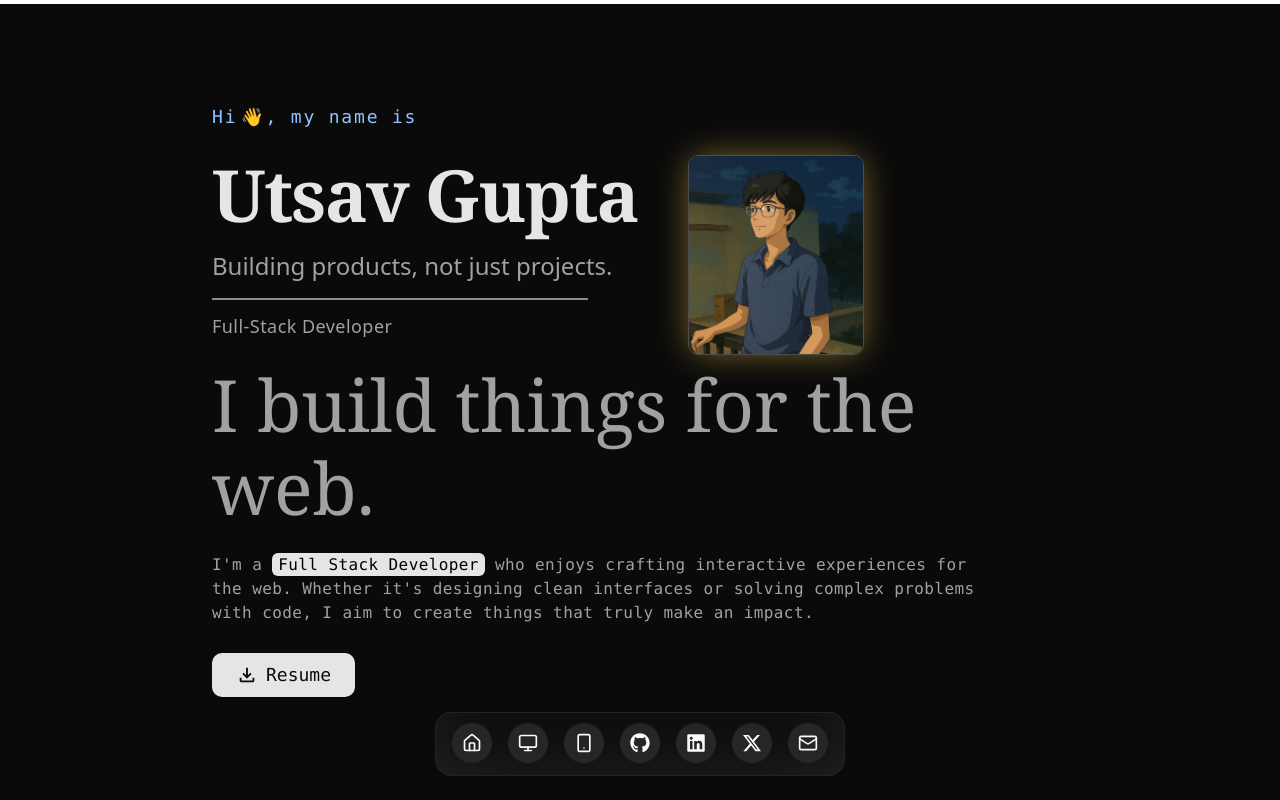
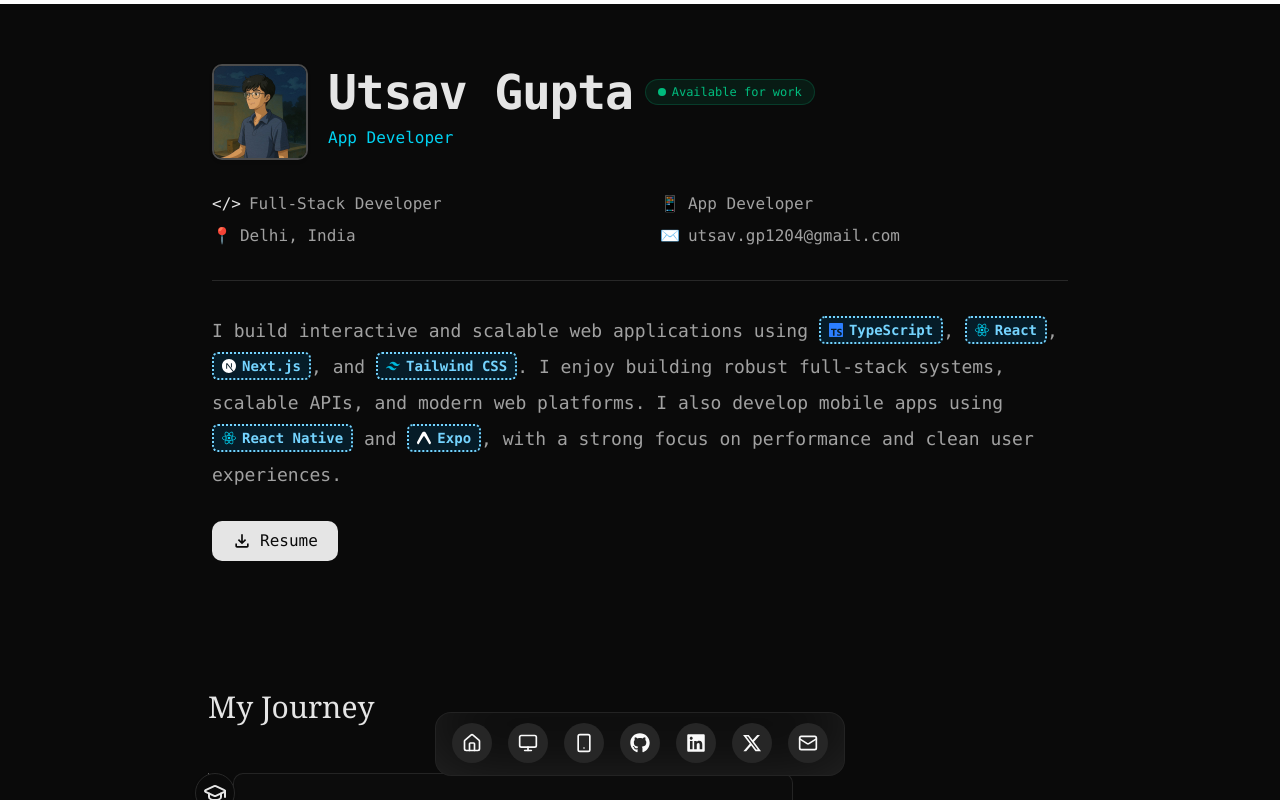
Before and after one commit to utsavg05/next-portfolio, a Next.js app: page / in a window 1280 px wide. Shown: the top 800 px of the page. Built offline with nearby package versions, Linux system fonts and the light colour scheme.

Commit message:
Enhance HeroSection with RotatingText component and improve layout structure

```diff
--- a/src/components/pages/hero.tsx
+++ b/src/components/pages/hero.tsx
@@ -262,9 +262,10 @@ import Link from "next/link";
 import Image from "next/image";
 import { motion, Variants } from "motion/react";
 import { MdOutlineFileDownload } from "react-icons/md";
+import { SiTypescript, SiReact, SiNextdotjs, SiTailwindcss, SiExpo } from "react-icons/si";
+import RotatingText from '../../components/RotatingText';
 
 const HeroSection = () => {
-  // Animation Variants
   const containerVariants = {
     hidden: { opacity: 0 },
     visible: {
@@ -308,102 +309,136 @@ const HeroSection = () => {
       initial="hidden"
       whileInView="visible"
       viewport={{ once: true, margin: "-100px" }}
-      className="w-full min-h-screen md:max-w-4xl mx-auto flex flex-col justify-center px-6 md:px-5 py-4 md:py-16"
+      className="w-full  md:max-w-4xl mx-auto flex flex-col justify-center px-6 md:px-5 py-4 md:py-16"
     >
-      {/* Intro */}
-      <motion.p
-        variants={fadeInBlur}
-        className="font-mono text-sky-900 text-md md:text-lg dark:text-chart-1 tracking-widest mb-6"
-      >
-        Hi<motion.span
-          animate={{ rotate: [0, 20, 0] }}
-          transition={{ repeat: Infinity, duration: 2, repeatDelay: 1 }}
-          className="inline-block ml-1"
-        >👋</motion.span>, my name is
-      </motion.p>
-
-      <div className="flex flex-col md:flex-row items-center md:items-start gap-6 md:gap-10">
-        {/* LEFT CONTENT */}
-        <div className="flex-1 text-center md:text-left w-fit">
-          <motion.h1
-            variants={fadeInBlur}
-            className="text-primary text-5xl sm:text-6xl md:text-6xl lg:text-7xl w-fit font-bold font-serif leading-tight md:leading-[1.1] tracking-tight"
-          >
-            Utsav Gupta
-          </motion.h1>
-
-          <motion.p
-            variants={fadeInBlur}
-            className="hidden md:block mt-4 text-muted-foreground text-lg sm:text-xl md:text-2xl max-w-xl w-fit"
-          >
-            Building products, not just projects.
-          </motion.p>
-
+      {/* Name + Avatar Row */}
       <motion.div
         variants={fadeInBlur}
-            className="hidden md:block mt-4 h-[2px] w-94 bg-primary/60 mx-auto md:mx-0"
-          />
-
-          <motion.p
-            variants={fadeInBlur}
-            className="hidden md:block mt-3 text-sm sm:text-base md:text-lg text-muted-foreground w-fit tracking-wide"
+        className="flex items-center gap-4 md:gap-5"
       >
-            Full-Stack Developer
-          </motion.p>
-        </div>
-
-        {/* RIGHT IMAGE */}
+        {/* Profile Image */}
         <motion.div
           variants={imageVariants}
           whileHover={{
-            scale: 1.03,
-            boxShadow: "0 0 40px -5px rgba(244,199,83,0.4)",
-            transition: { duration: 0.3 }
+            scale: 1.05,
+            transition: { duration: 0.3 },
           }}
-          className="w-32 h-32 sm:w-40 sm:h-40 md:w-44 md:h-50 flex-shrink-0 overflow-hidden
-            border border-primary/30 rounded-full md:rounded-lg
-            shadow-lg md:shadow-[0_0_35px_-5px_rgba(244,199,83,0.6)] sm:mr-51 cursor-crosshair transition-all duration-300"
+          className="w-15 h-15 sm:w-18 sm:h-18 md:w-24 md:h-24 flex-shrink-0 overflow-hidden rounded-lg border-2 border-primary/30 shadow-md cursor-crosshair"
         >
           <Image
             src={"/pic.jpg"}
-            width={250}
-            height={300}
+            width={96}
+            height={96}
             alt="profile_pic"
             className="object-cover object-top w-full h-full"
             priority
           />
         </motion.div>
+
+        {/* Name + Available Badge */}
+        <div className="flex flex-col">
+          <div className="flex items-center gap-3">
+            <h1 className="text-primary text-3xl sm:text-4xl md:text-5xl font-bold font-mono tracking-tight">
+              Utsav Gupta
+            </h1>
+            <span className="hidden sm:inline-flex items-center gap-1.5 text-xs font-mono bg-emerald-500/10 text-emerald-500 border border-emerald-500/20 rounded-full px-3 py-1">
+              <span className="w-2 h-2 rounded-full bg-emerald-500 animate-pulse" />
+              Available for work
+            </span>
           </div>
+          {/* <p className="text-muted-foreground text-sm sm:text-base md:text-lg font-mono mt-1">
+            Full-Stack Developer
+          </p> */}
 
-      {/* Tagline + Paragraph */}
-      <div className="flex flex-col gap-6 mt-8 md:mt-2 max-w-3xl">
-        <motion.h2
+          <RotatingText
+            texts={['Full-Stack Developer', 'App Developer', 'Building Saassy Products']}
+            mainClassName="font-mono text-md overflow-hidden text-cyan-400 w-fit  py-0.5 mt-1 md:mt-2 justify-center items-center"
+            staggerFrom={"last"}
+            initial={{ y: "100%" }}
+            animate={{ y: 0 }}
+            exit={{ y: "-120%" }}
+            staggerDuration={0.015}
+            splitLevelClassName="overflow-hidden pb-0.5 sm:pb-1 md:pb-1"
+            transition={{ type: "spring", damping: 30, stiffness: 400 }}
+            rotationInterval={3500}
+          />
+        </div>
+      </motion.div>
+
+      {/* Info Grid */}
+      <motion.div
         variants={fadeInBlur}
-          className="text-muted-foreground text-3xl sm:text-4xl md:text-7xl lg:text-7xl font-serif leading-snug md:leading-[1.15] text-center md:text-left"
+        className="mt-6 md:mt-8 grid grid-cols-1 sm:grid-cols-2 gap-x-10 gap-y-2 text-sm md:text-base font-mono text-muted-foreground"
       >
-          I build things for the web.
-        </motion.h2>
+        <div className="flex items-center gap-2">
+          <span className="text-primary">&lt;/&gt;</span>
+          <span>Full-Stack Developer</span>
+        </div>
+        <div className="flex items-center gap-2">
+          <span className="text-primary">📱</span>
+          <span>App Developer</span>
+        </div>
+        <div className="flex items-center gap-2">
+          <span className="text-primary">📍</span>
+          <span>Delhi, India</span>
+        </div>
+        <div className="flex items-center gap-2">
+          <span className="text-primary">✉️</span>
+          <Link href="mailto:utsav.gp1204@gmail.com" target="_blank" rel="noopener noreferrer" className="hover:text-primary transition-colors">
+            utsav.gp1204@gmail.com
+          </Link>
+        </div>
+      </motion.div>
 
+      {/* Divider */}
+      <motion.div
+        variants={fadeInBlur}
+        className="mt-6 md:mt-8 h-px w-full bg-border"
+      />
+
+      {/* Bio / Hero Line */}
       <motion.p
         variants={fadeInBlur}
-          className="dark:text-muted-foreground text-sky-900 dark:text-base sm:text-lg md:text-xl leading-relaxed md:leading-normal tracking-normal md:tracking-wide font-mono text-center md:text-left"
+        className="mt-6 md:mt-8 dark:text-muted-foreground text-sky-900 text-base sm:text-lg md:text-lg leading-9 font-mono max-w-4xl"
       >
-          I'm a{" "}
-          <span className="relative inline-block group">
-            <span className="relative z-10 bg-sky-100 dark:bg-primary dark:text-black rounded-sm px-1.5 py-0.5">
-              Full Stack Developer
+        I build interactive and scalable web applications using{" "}
+        <span className="inline-flex items-center gap-1.5 bg-sky-100 dark:bg-sky-900/30 dark:text-sky-300 text-sky-800 rounded-sm border-dotted border-2 border-sky-300 px-2 py-0.5 text-sm font-semibold">
+          <SiTypescript className="text-blue-500" size={14} />
+          TypeScript
         </span>
+        ,{" "}
+        <span className="inline-flex items-center gap-1.5 bg-sky-100 dark:bg-sky-900/30 dark:text-sky-300 text-sky-800 rounded-sm border-dotted border-2 border-sky-300 px-2 py-0.5 text-sm font-semibold">
+          <SiReact className="text-cyan-400" size={14} />
+          React
+        </span>
+        ,{" "}
+        <span className="inline-flex items-center gap-1.5 bg-sky-100 dark:bg-sky-900/30 dark:text-sky-300 text-sky-800 rounded-sm border-dotted border-2 border-sky-300 px-2 py-0.5 text-sm font-semibold">
+          <SiNextdotjs className="dark:text-white text-black" size={14} />
+          Next.js
+        </span>
+        , and{" "}
+        <span className="inline-flex items-center gap-1.5 bg-sky-100 dark:bg-sky-900/30 dark:text-sky-300 text-sky-800 rounded-sm border-dotted border-2 border-sky-300 px-2 py-0.5 text-sm font-semibold">
+          <SiTailwindcss className="text-cyan-500" size={14} />
+          Tailwind CSS
+        </span>
+        . I enjoy building robust full-stack systems, scalable APIs, and modern web
+        platforms. I also develop mobile apps using{" "}
+        <span className="inline-flex items-center gap-1.5 bg-sky-100 dark:bg-sky-900/30 dark:text-sky-300 text-sky-800 rounded-sm border-dotted border-2 border-sky-300 px-2 py-0.5 text-sm font-semibold">
+          <SiReact className="text-cyan-400" size={14} />
+          React Native
         </span>{" "}
-          who enjoys crafting interactive experiences for the web. Whether it's
-          designing clean interfaces or solving complex problems with code, I
-          aim to create things that truly make an impact.
+        and{" "}
+        <span className="inline-flex items-center gap-1.5 bg-sky-100 dark:bg-sky-900/30 dark:text-sky-300 text-sky-800 rounded-sm border-dotted border-2 border-sky-300 px-2 py-0.5 text-sm font-semibold">
+          <SiExpo className="dark:text-white text-black" size={14} />
+          Expo
+        </span>
+        , with a strong focus on performance and clean user experiences.
       </motion.p>
-      </div>
 
       {/* CTA */}
       <motion.div
         variants={fadeInBlur}
-        className="flex items-center justify-center md:justify-start mt-7"
+        className="flex items-center gap-4 mt-7"
       >
         <Link
           href={"https://drive.google.com/file/d/1dqCzDV8AGFhyZqj5kXN4gyE47X3y0esQ/view?usp=sharing"}
@@ -412,15 +447,12 @@ const HeroSection = () => {
           className="group relative"
         >
           <motion.div
-            whileHover={{ y: -4 }}
+            whileHover={{ y: -3 }}
             whileTap={{ scale: 0.98 }}
-            className="flex items-center gap-2 bg-primary text-background text-lg px-6 py-2 rounded-lg w-fit font-mono transition-shadow duration-300 hover:shadow-[0_0_20px_rgba(var(--primary-rgb),0.4)]"
+            className="flex items-center gap-2 bg-primary text-background text-sm md:text-base px-5 py-2 rounded-lg w-fit font-mono transition-shadow duration-300 hover:shadow-[0_0_20px_rgba(var(--primary-rgb),0.4)]"
           >
-            <MdOutlineFileDownload size="22px" className="group-hover:translate-y-0.5 transition-transform duration-200" />
+            <MdOutlineFileDownload size="20px" className="group-hover:translate-y-0.5 transition-transform duration-200" />
             <span>Resume</span>
-
-            {/* Subtle Glow Border effect */}
-            <div className="absolute inset-0 rounded-lg border border-primary opacity-0 group-hover:opacity-100 group-hover:scale-105 transition-all duration-300" />
           </motion.div>
         </Link>
       </motion.div>
```
Lines whose indentation alone changed are shown as unchanged.
